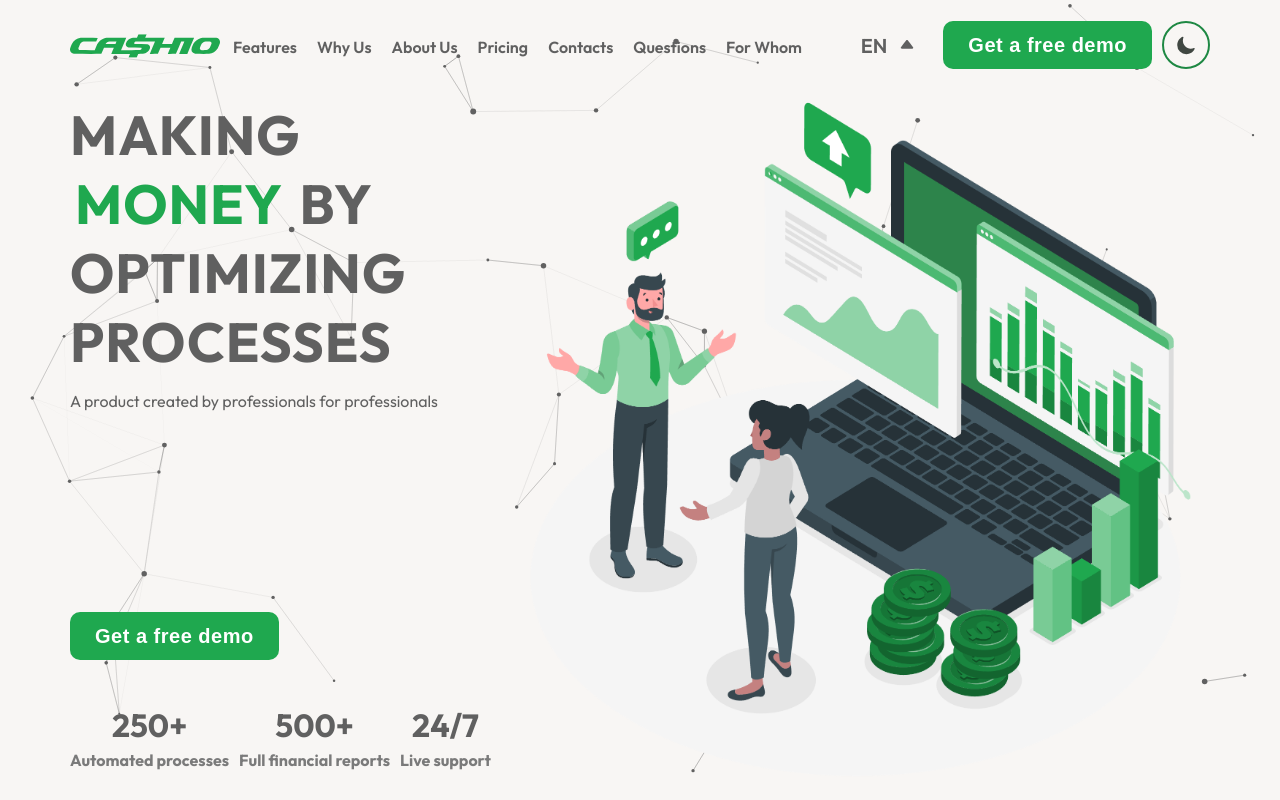
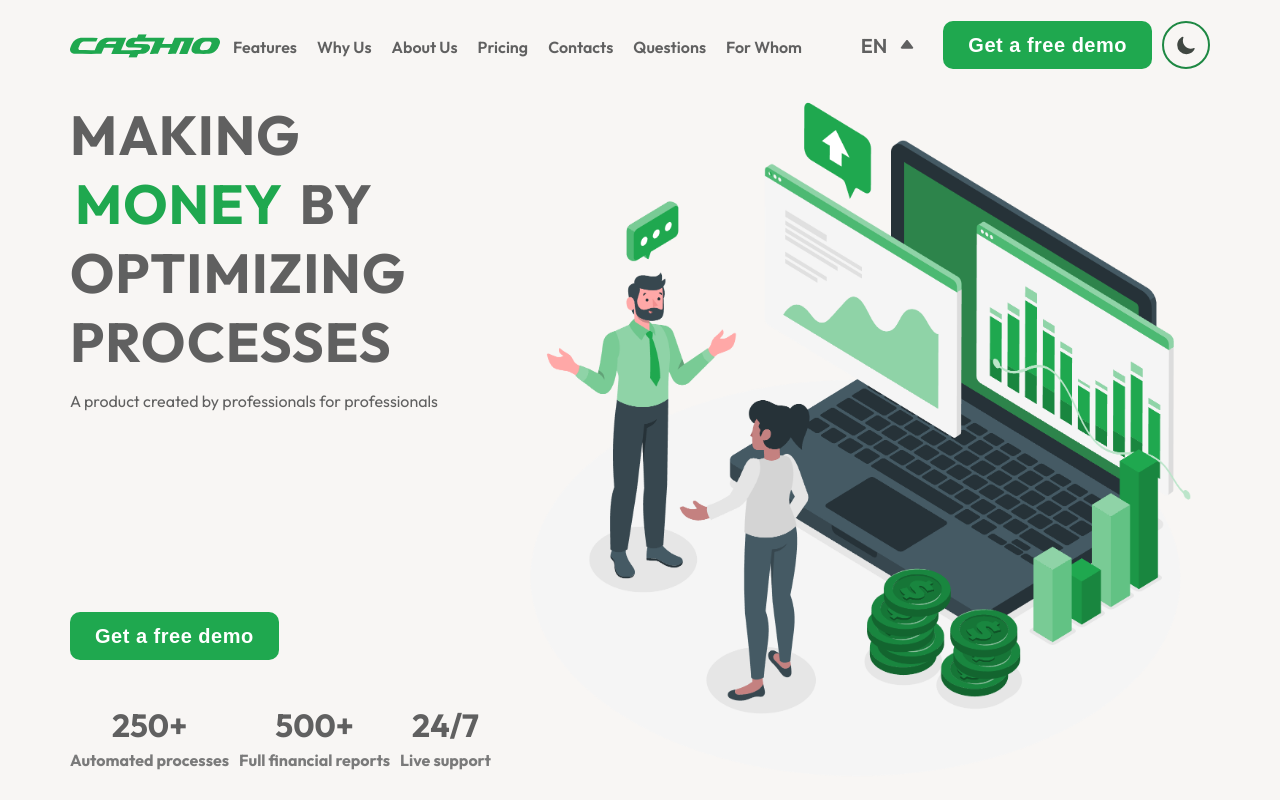
Before and after one commit to RevaGee/Cashio, a React (Create React App) app: page / in a window 1280 px wide. Shown: the top 800 px of the page. Built offline with nearby package versions, Linux system fonts and the light colour scheme.

Commit message:
header fix 3.0

```diff
--- a/src/App.tsx
+++ b/src/App.tsx
@@ -19,7 +19,7 @@ function App() {
     return (
         <div>
                 <Header/>
-                <ParticlesComponent/>
+                {/*<ParticlesComponent/>*/}
                 <Slogan/>
                 {/*<Crm/>*/}
                 <Collages/>
```
